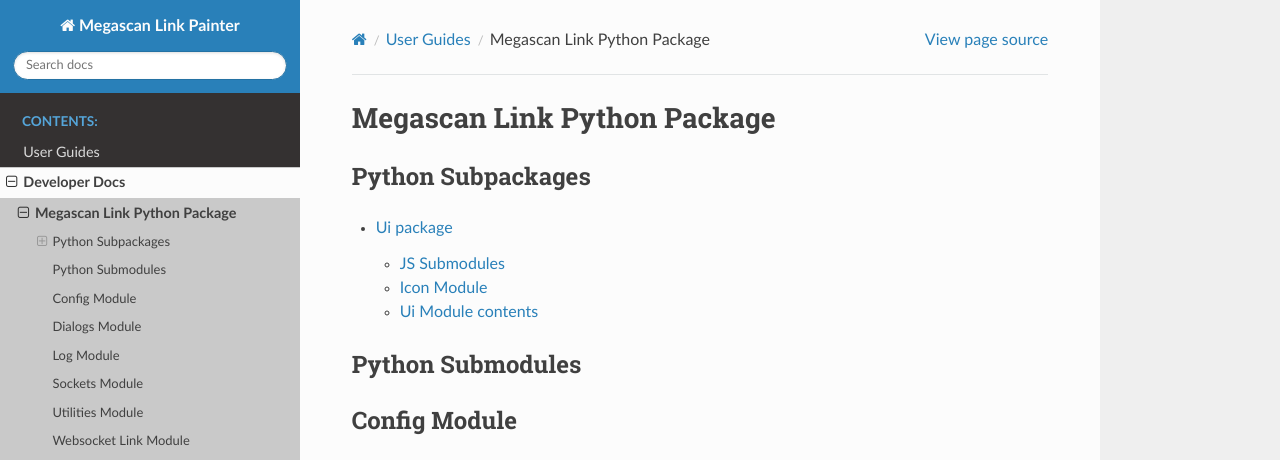
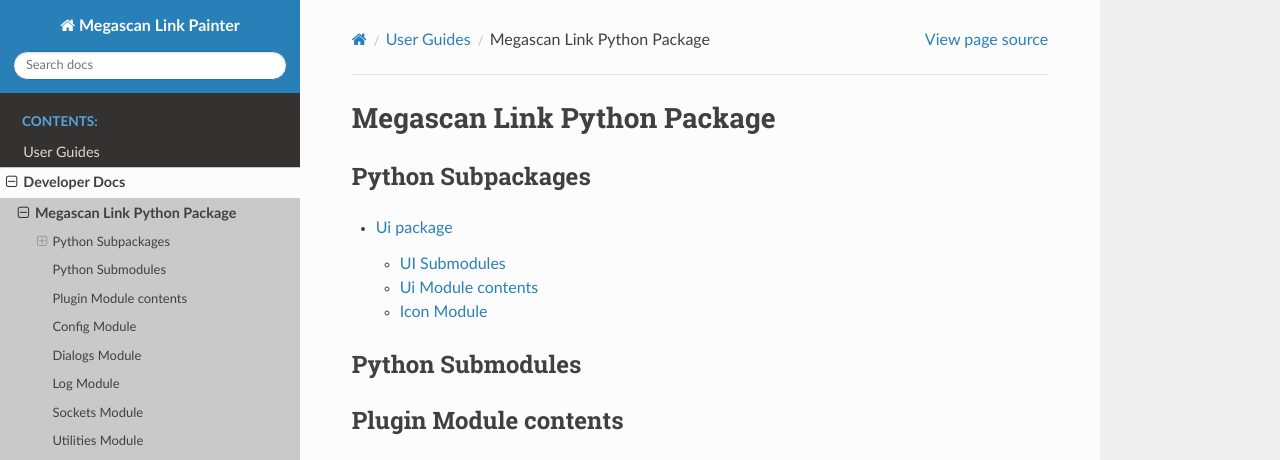
Before and after one commit to Raider-Arts/painter-megascan-link, a Sphinx documentation site: the page built from doc/megascan_link_python.rst, in a window 1280 px wide and 1400 px high. Shown: the top 460 px of the window. Built offline with Sphinx 7.4.7 and the Read the Docs theme 2.0.0, drawn with Linux system fonts in a browser that asks for light colours; some of the changed text lies outside the part shown; grey boxes are pictures that could not be loaded.

Commit message:
[GLOBAL] Reorganize module order and fixed typo

```diff
--- a/doc/megascan_link_js.rst
+++ b/doc/megascan_link_js.rst
@@ -1,5 +1,5 @@
-Megascan Link JS (Javascript)
-==============================
+Megascan Link Javascript Package
+================================
 
 Utility
 ----------
--- a/doc/megascan_link_python.rst
+++ b/doc/megascan_link_python.rst
@@ -10,6 +10,14 @@
 
 Python Submodules
 -------------------
+
+Plugin Module contents
+-----------------------
+
+.. automodule:: megascan_link_python
+   :members:
+   :undoc-members:
+   :show-inheritance:
 
 Config Module
 ------------------------------------
--- a/doc/megascan_link_python.ui.rst
+++ b/doc/megascan_link_python.ui.rst
@@ -1,8 +1,16 @@
 Ui package
 =================================
 
-JS Submodules
+UI Submodules
 --------------
+
+Ui Module contents
+-------------------
+
+.. automodule:: megascan_link_python.ui
+   :members:
+   :undoc-members:
+   :show-inheritance:
 
 Icon Module
 -------------------------------------
```
Also changed, not shown: other parts of doc/megascan_link_python.rst (+0 -9 lines), other parts of doc/megascan_link_python.ui.rst (+0 -8 lines).
